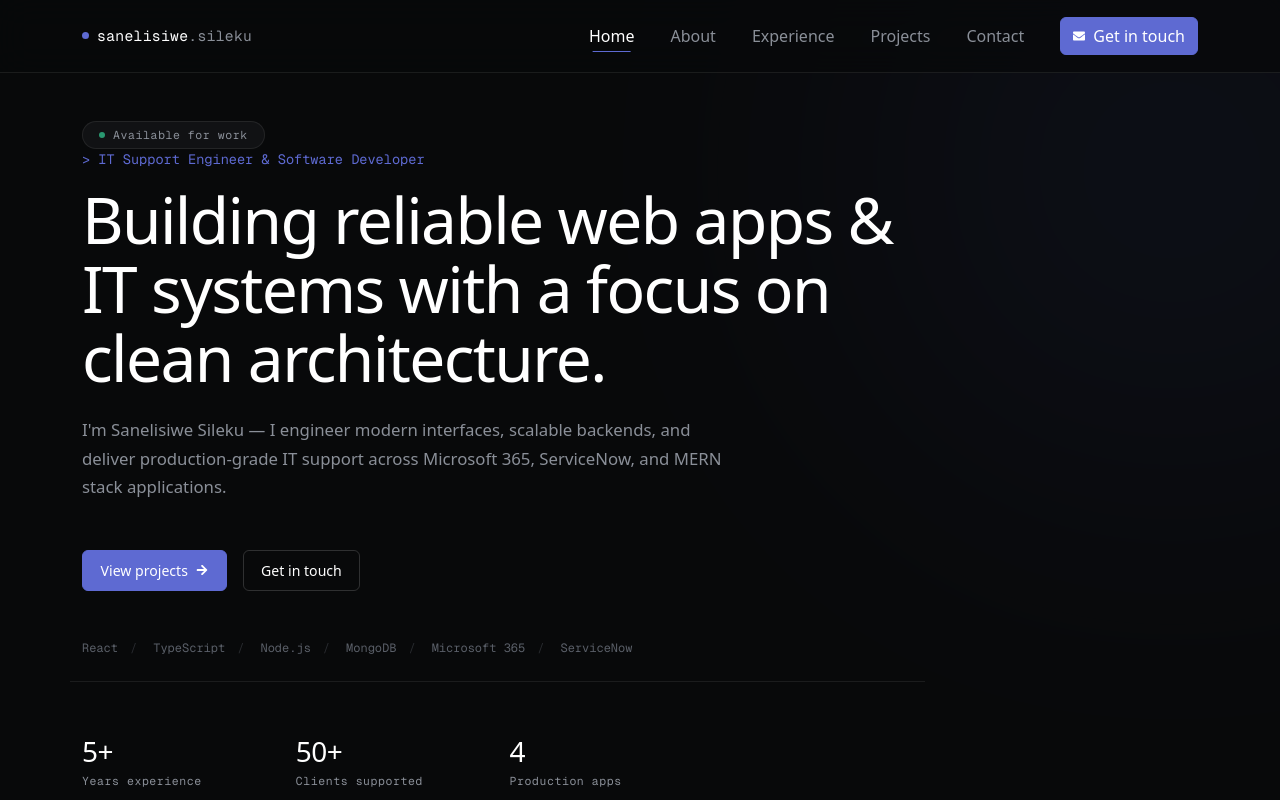
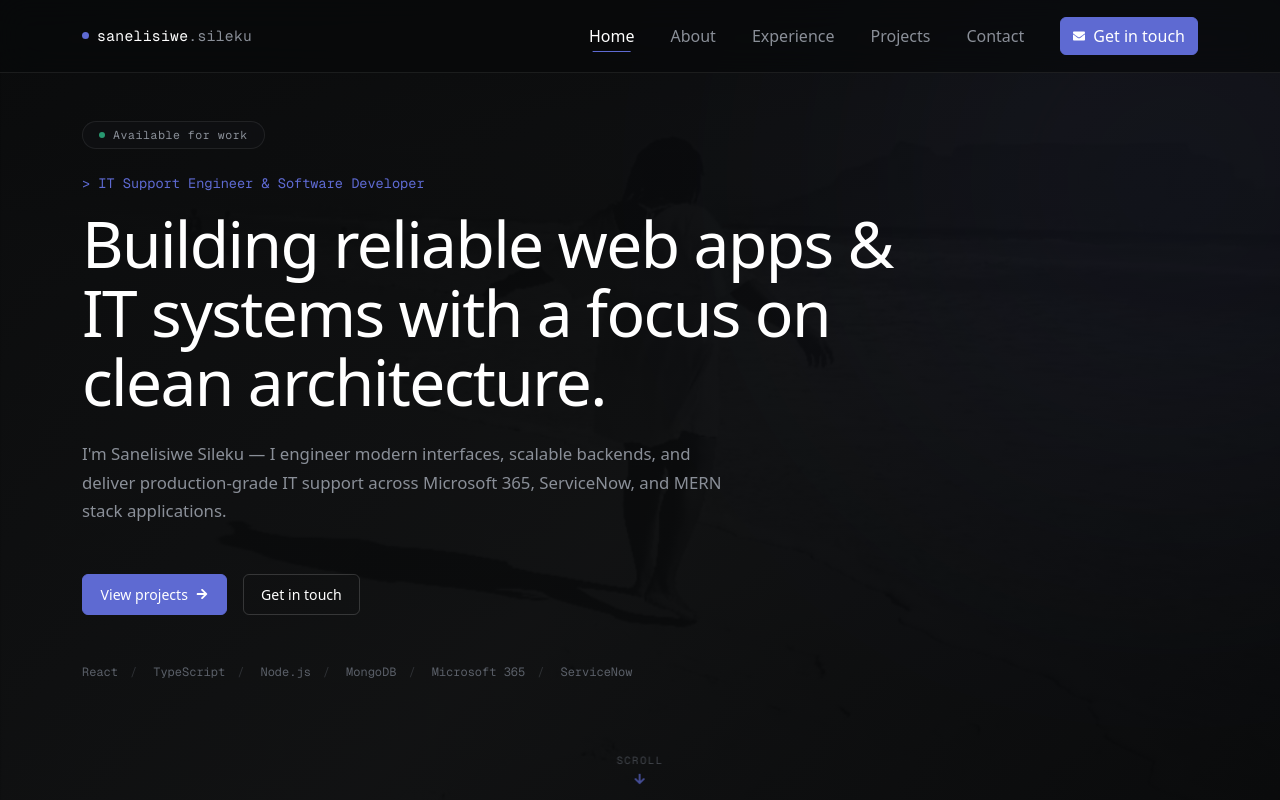
Before and after one commit to Sanerita/final-react-portfolio, a React (Vite) app: page / in a window 1280 px wide. Shown: the top 800 px of the page. Built offline with nearby package versions, Linux system fonts and the light colour scheme.

Commit message:
Merge remote history with local redesign

```diff
--- a/src/components/HomePage.jsx
+++ b/src/components/HomePage.jsx
@@ -2,23 +2,60 @@ import React from 'react';
 import { Container, Row, Col } from 'react-bootstrap';
 import { FaArrowRight, FaArrowDown } from 'react-icons/fa';
 import { theme } from '../theme';
+import backgroundHome from '../assets/backgroundHome.jpg';
 
 const HomePage = () => {
   const stack = ['React', 'TypeScript', 'Node.js', 'MongoDB', 'Microsoft 365', 'ServiceNow'];
 
-  const metrics = [
-    { value: '5+', label: 'Years experience' },
-    { value: '50+', label: 'Clients supported' },
-    { value: '4', label: 'Production apps' },
-  ];
+  // const metrics = [
+  //   { value: '5+', label: 'Years experience' },
+  //   { value: '50+', label: 'Clients supported' },
+  //   { value: '4', label: 'Production apps' },
+  // ];
 
   return (
     <section
       id="home-page"
       className="d-flex align-items-center position-relative overflow-hidden"
-      style={{ minHeight: '100vh', paddingTop: '120px', paddingBottom: '80px', background: theme.colors.bg }}
+      style={{
+        minHeight: '100vh',
+        paddingTop: '120px',
+        paddingBottom: '80px',
+        background: theme.colors.bg,
+        isolation: 'isolate',
+      }}
     >
-      {/* ambient glow */}
+      {/* Background picture — transparent, muted, behind overlay */}
+      <div
+        aria-hidden="true"
+        style={{
+          position: 'absolute',
+          inset: 0,
+          backgroundImage: `url(${backgroundHome})`,
+          backgroundSize: 'cover',
+          backgroundPosition: 'center',
+          backgroundRepeat: 'no-repeat',
+          opacity: 0.18,           // transparency — tune between 0.12 and 0.25
+          filter: 'grayscale(60%)',
+          zIndex: -2,
+          pointerEvents: 'none',
+        }}
+      />
+
+      {/* Dark gradient overlay so text stays readable */}
+      <div
+        aria-hidden="true"
+        style={{
+          position: 'absolute',
+          inset: 0,
+          background:
+            'linear-gradient(135deg, rgba(8,9,10,0.92) 0%, rgba(8,9,10,0.75) 55%, rgba(8,9,10,0.95) 100%)',
+          zIndex: -1,
+          pointerEvents: 'none',
+        }}
+      />
+
+      {/* ambient accent glow */}
       <div
         className="position-absolute rounded-circle pointer-events-none"
         style={{
@@ -29,6 +66,7 @@ const HomePage = () => {
           opacity: 0.08,
           top: '-15%',
           right: '-15%',
+          zIndex: 0,
         }}
       />
 
@@ -36,10 +74,15 @@ const HomePage = () => {
         <Row>
           <Col lg={10} xl={9}>
             {/* status pill */}
-            <div className="mb-6 d-inline-flex align-items-center gap-2 px-3 py-1 rounded-pill"
-                 style={{ border: `1px solid ${theme.colors.border}`, background: theme.colors.surface }}>
+            <div
+              className="mb-4 d-inline-flex align-items-center gap-2 px-3 py-1 rounded-pill"
+              style={{ border: `1px solid ${theme.colors.border}`, background: 'rgba(17,18,20,0.7)', backdropFilter: 'blur(8px)' }}
+            >
               <span className="status-dot" />
-              <span className="font-mono" style={{ fontSize: '0.72rem', color: theme.colors.textMuted, letterSpacing: '0.05em' }}>
+              <span
+                className="font-mono"
+                style={{ fontSize: '0.72rem', color: theme.colors.textMuted, letterSpacing: '0.05em' }}
+              >
                 Available for work
               </span>
             </div>
@@ -68,12 +111,16 @@ const HomePage = () => {
               className="mb-5"
               style={{ color: theme.colors.textMuted, fontSize: '1.05rem', lineHeight: 1.7, maxWidth: '640px' }}
             >
-              I'm Sanelisiwe Sileku — I engineer modern interfaces, scalable backends, and deliver production-grade IT support across Microsoft 365, ServiceNow, and MERN stack applications.
+              I'm Sanelisiwe Sileku — I engineer modern interfaces, scalable backends, and deliver
+              production-grade IT support across Microsoft 365, ServiceNow, and MERN stack applications.
             </p>
 
             {/* CTAs */}
             <div className="d-flex flex-wrap gap-3 mb-5">
-              <a href="#Projects" className="btn-accent d-inline-flex align-items-center gap-2 text-decoration-none">
+              <a
+                href="#Projects"
+                className="btn-accent d-inline-flex align-items-center gap-2 text-decoration-none"
+              >
                 View projects <FaArrowRight size={12} />
               </a>
               <a href="#ContactPage" className="btn-ghost text-decoration-none">
@@ -82,28 +129,43 @@ const HomePage = () => {
             </div>
 
             {/* stack line */}
-            <div className="d-flex flex-wrap gap-3 mb-5 font-mono" style={{ fontSize: '0.75rem', color: theme.colors.textDim }}>
+            <div
+              className="d-flex flex-wrap gap-3 mb-5 font-mono"
+              style={{ fontSize: '0.75rem', color: theme.colors.textDim }}
+            >
               {stack.map((s, i) => (
                 <span key={i}>
                   {s}
-                  {i < stack.length - 1 && <span style={{ marginLeft: '0.75rem', opacity: 0.4 }}>/</span>}
+                  {i < stack.length - 1 && (
+                    <span style={{ marginLeft: '0.75rem', opacity: 0.4 }}>/</span>
+                  )}
                 </span>
               ))}
             </div>
 
             {/* metrics */}
-            <Row className="g-4 pt-4" style={{ borderTop: `1px solid ${theme.colors.border}` }}>
+            {/* <Row className="g-4 pt-4" style={{ borderTop: `1px solid ${theme.colors.border}` }}>
               {metrics.map((m, i) => (
                 <Col xs={6} md={3} key={i}>
-                  <div style={{ fontSize: '1.75rem', fontWeight: 500, color: '#fff', letterSpacing: '-0.02em' }}>
+                  <div
+                    style={{
+                      fontSize: '1.75rem',
+                      fontWeight: 500,
+                      color: '#fff',
+                      letterSpacing: '-0.02em',
+                    }}
+                  >
                     {m.value}
                   </div>
-                  <div className="font-mono" style={{ fontSize: '0.72rem', color: theme.colors.textMuted, letterSpacing: '0.05em' }}>
+                  <div
+                    className="font-mono"
+                    style={{ fontSize: '0.72rem', color: theme.colors.textMuted, letterSpacing: '0.05em' }}
+                  >
                     {m.label}
                   </div>
                 </Col>
               ))}
-            </Row>
+            </Row> */}
           </Col>
         </Row>
       </Container>
@@ -112,9 +174,12 @@ const HomePage = () => {
       <a
         href="#about-page"
         className="position-absolute bottom-0 start-50 translate-middle-x mb-4 text-decoration-none d-flex flex-column align-items-center gap-1"
-        style={{ opacity: 0.7 }}
+        style={{ opacity: 0.7, zIndex: 1 }}
       >
-        <span className="font-mono" style={{ fontSize: '0.65rem', color: theme.colors.textDim, letterSpacing: '0.15em' }}>
+        <span
+          className="font-mono"
+          style={{ fontSize: '0.65rem', color: theme.colors.textDim, letterSpacing: '0.15em' }}
+        >
           SCROLL
         </span>
         <FaArrowDown size={12} color={theme.colors.primary} className="beat" />
```
